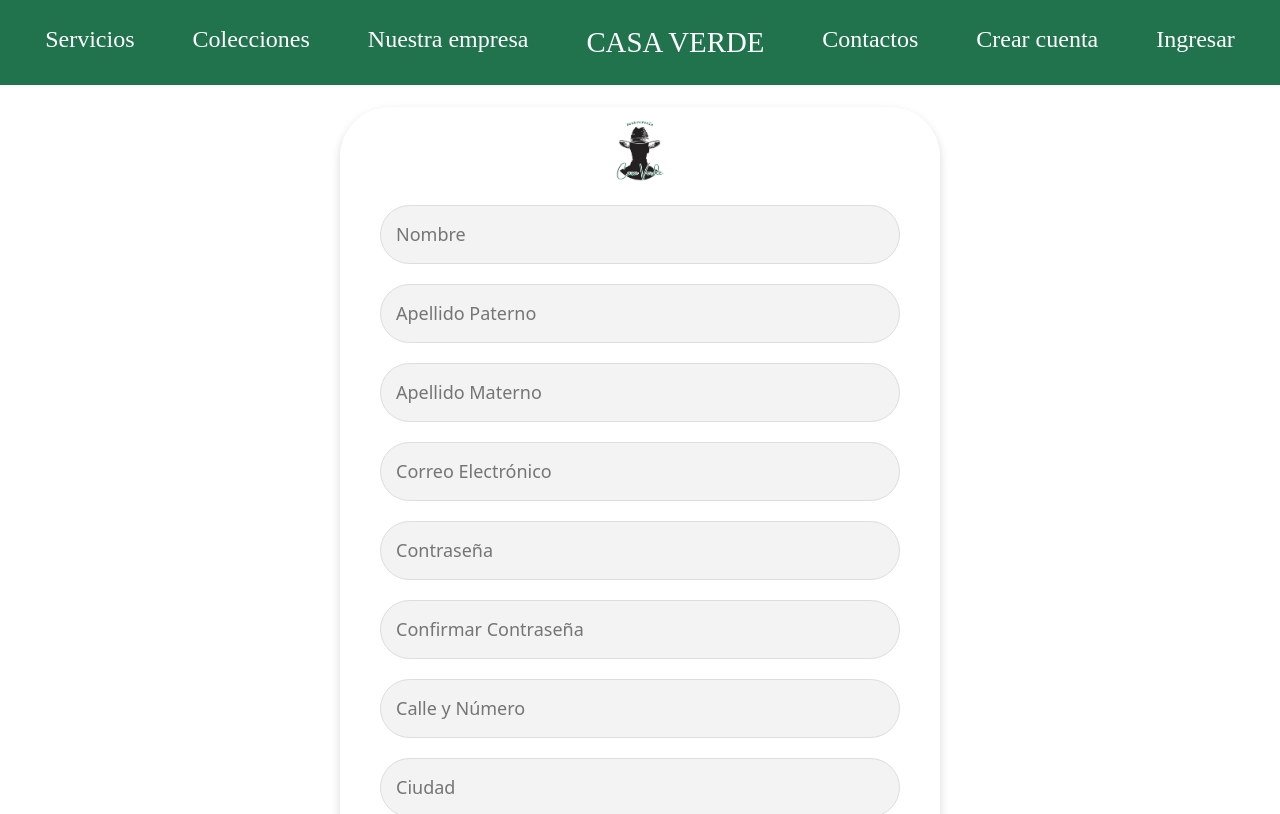
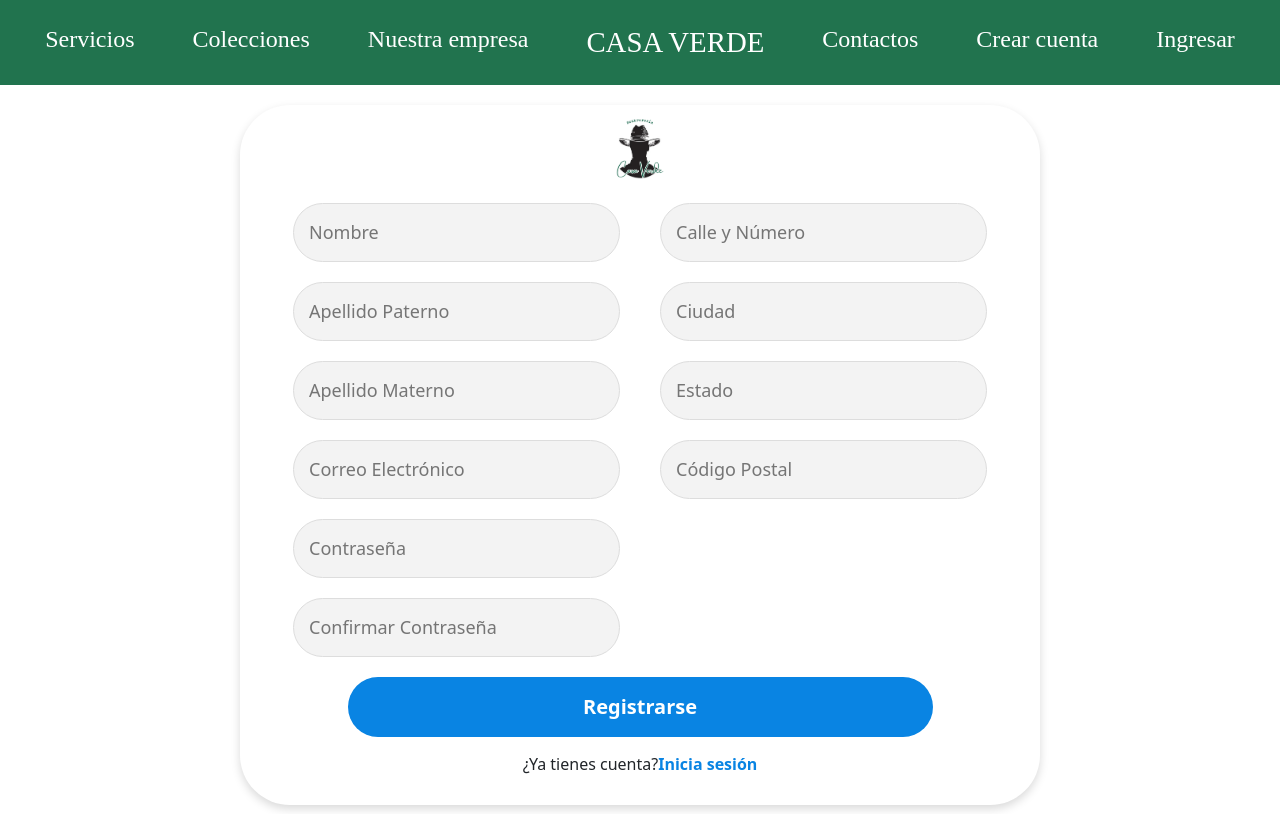
Before and after one commit to ferdg2109/casa-verde, an Angular app: page /signup in a window 1280 px wide. Shown: the top 814 px of the page. Built offline with nearby package versions, Linux system fonts and the light colour scheme.

Commit message:
arreglar estilos de signup

```diff
--- a/src/app/pages/signup/signup.component.css
+++ b/src/app/pages/signup/signup.component.css
@@ -19,22 +19,28 @@
   .register-container {
     display: flex;
     justify-content: center;
-    align-items: center;
-    height: 100%;
+    height: 700px;
     width: 100%;
     margin-top: 20px;
   }
 
   .register-form {
+    display: flex;
+    align-items: center;
+    flex-direction: column;
     background-color: white;
-    padding: 10px 40px;
+    padding: 10px;
     border-radius: 50px;
     box-shadow: 0 4px 10px rgba(0, 0, 0, 0.15);
-    width: 600px;
+    width: 800px;
     text-align: center;
   }
 
-
+  .main-container{
+    display: flex;
+    flex-direction: row;
+    gap: 40px;
+  }
   .register-logo {
     width: 80px;
     height: auto;
@@ -70,7 +76,7 @@
   }
 
   .btn-primary {
-    width: 100%;
+    width: 75%;
     background-color: #0984e3;
     color: white;
     border: none;
--- a/src/app/pages/signup/signup.component.html
+++ b/src/app/pages/signup/signup.component.html
@@ -1,6 +1,9 @@
 <div class="register-container">
     <form (ngSubmit)="onSubmit()" [formGroup]="registerForm" class="register-form">
       <img [src]="logo" alt="Logo" class="register-logo" />
+
+      <div class="main-container">
+        <div>
           <div class="input-group" [class.invalid]="isInvalid('firstName')">
             <input
               type="text"
@@ -72,6 +75,9 @@
               <span>Es necesario confirmar la contraseña.</span>
             </div>
           </div>
+        </div>
+
+          <div>
             <div class="input-group" [class.invalid]="isInvalid('street')">
               <input
                 type="text"
@@ -119,6 +125,9 @@
                 <span>El código postal es obligatorio.</span>
               </div>
             </div>
+          </div>
+      </div>
+
 
       <button type="submit" class="btn-primary" [disabled]="registerForm.invalid">
         Registrarse
```
Lines whose indentation alone changed are shown as unchanged.
